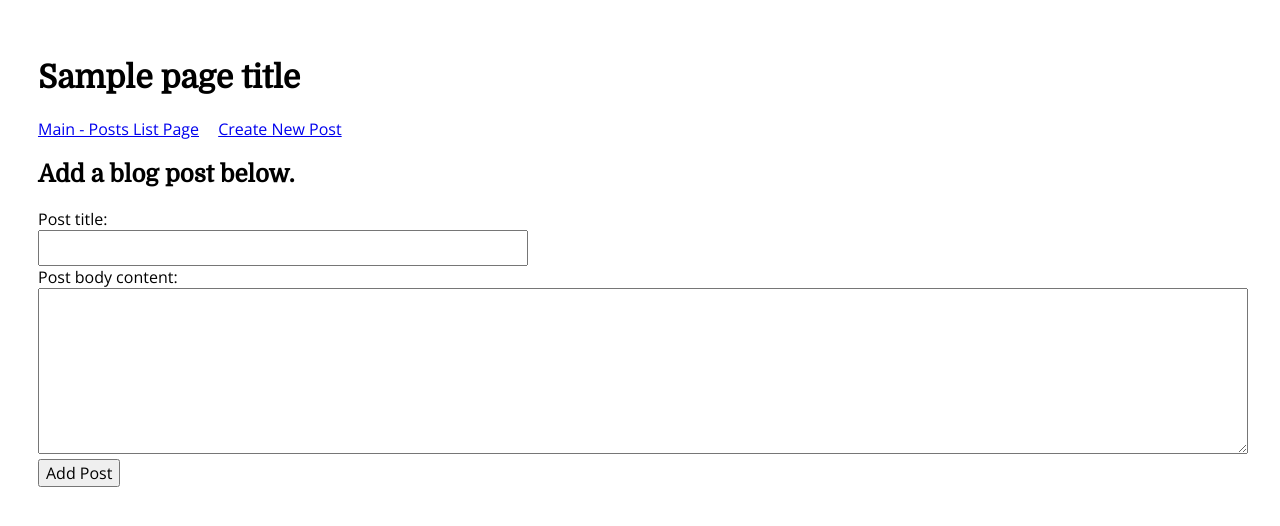
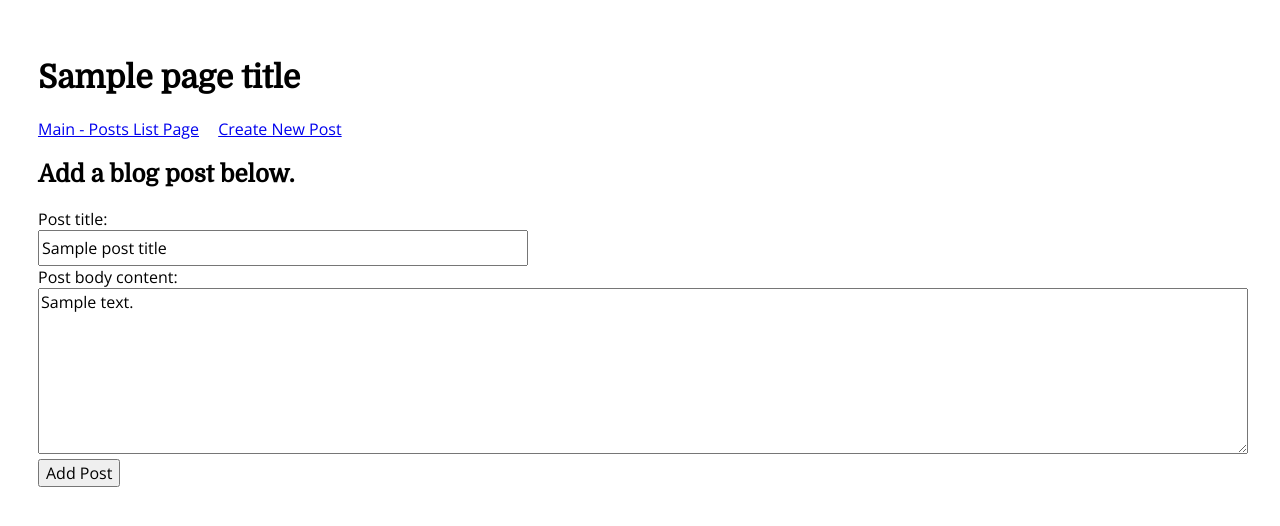
Before and after one commit to spchaplin/blogz, a Flask app: template templates/newpost.html in a window 1280 px wide. Shown: the top 526 px of the page. Run offline with Flask 2, Linux system fonts and the light colour scheme; the template is opened without the code that fills it: most values are stand-ins (such as "Sample title", 1, 10 or a date in 2020).

Commit message:
everything working with form validation added

```diff
--- a/main.py
+++ b/main.py
@@ -21,33 +21,55 @@ page_title = "Scott's Blog"
 
 @app.route('/blog')
 def index():
-    #tasks = Task.query.filter_by(completed=False).all()
     posts = Blog.query.all()
-    #completed_tasks = Task.query.filter_by(completed=True).all()
     return render_template('posts.html', posts=posts, page_title=page_title)
 
 @app.route('/newpost', methods=['GET', 'POST'])
 def newpost():
     if request.method == 'POST':
+        ### form validation ###
+        is_valid_form = True
         post_title = request.form['post_title']
         post_content = request.form['post_content']
-       # new_task = Task(task_name)
+        if post_title == '':
+            post_title_error = 'Please enter a post title.'
+            is_valid_form = False
+        else:
+            #varialble must have some value b/f refrenced
+            post_title_error = ''
+        if post_content == '':
+            post_content_error = 'Please enter some post content.'
+            is_valid_form = False
+        else:
+            post_content_error = ''
+        if not is_valid_form:
+            #get request
+            return redirect('/newpost?post_title={post_title}&post_content={post_content}&post_title_error={post_title_error}&post_content_error={post_content_error}'.format(post_title=post_title, post_content=post_content,post_title_error=post_title_error, post_content_error=post_content_error))
+        ### end form validation ###
+
+        #if form is valid, write record to db and redirect to main post list page...
         new_post = Blog(post_title, post_content)
         db.session.add(new_post)
         db.session.commit()
         return redirect('/blog')
-    return render_template('newpost.html', page_title=page_title)
 
-# @app.route('/delete-task', methods=['POST'])
-# def delete_task():
+    #if form is not being posted, render form as get request...
+    post_title = request.args.get('post_title')
+    post_content = request.args.get('post_content')
+    post_title_error = request.args.get('post_title_error')
+    post_content_error = request.args.get('post_content_error')
 
-#     task_id = int(request.form['task-id'])
-#     task = Task.query.get(task_id)
-#     task.completed = True
-#     db.session.add(task)
-#     db.session.commit()
+    if not post_title:
+        # prevents 'None' from displaying for null value
+        post_title = ''
+    if not post_content:
+        post_content = ''
+    if not post_title_error:
+        post_title_error = ''
+    if not post_content_error:
+        post_content_error = ''
 
-#     return redirect('/')
+    return render_template('newpost.html', page_title=page_title, post_title=post_title, post_content=post_content, post_title_error=post_title_error, post_content_error=post_content_error)
 
 if __name__ == '__main__':
     app.run()
--- a/templates/base.html
+++ b/templates/base.html
@@ -2,7 +2,7 @@
 <html>
     <head>
         <title>{{page_title}}</title>
-        <link href="https://fonts.googleapis.com/css?family=Domine|Open+Sans" rel="stylesheet">
+        <link href='https://fonts.googleapis.com/css?family=Domine|Open+Sans' rel='stylesheet'>
         <style>
         body{
         font-family: 'Open Sans', sans-serif;
@@ -31,8 +31,8 @@
     </head>
 <body>
     <h1>{{page_title}}</h1>
-    <a href="/blog">Main - Posts List Page</a>
-    <a href="/newpost" class="newpost">Create New Post</a>
+    <a href='/blog'>Main - Posts List Page</a>
+    <a href='/newpost' class='newpost'>Create New Post</a>
     {% block content %}
     {% endblock %}
 </body>
--- a/templates/newpost.html
+++ b/templates/newpost.html
@@ -1,17 +1,17 @@
-{% extends "base.html" %}
+{% extends 'base.html' %}
 
 {% block content %}
 <form method='post'>
     <h2>Add a blog post below.</h2>
     <label>
         Post title:<br>
-        <input class="post_title" type="text" name='post_title' /><br>
+        <input class='post_title' type='text' name='post_title' value='{{post_title}}' placeholder='{{post_title_error}}' /><br>
     </label>
     <label>
         Post body content:<br>
-        <textarea name="post_content"></textarea><br>
+        <textarea name='post_content' placeholder='{{post_content_error}}'>{{post_content}}</textarea><br>
     </label>
-    <input type="submit" value='Add Post' />
+    <input type='submit' value='Add Post' />
 </form>
 
 {% endblock %}
--- a/templates/posts.html
+++ b/templates/posts.html
@@ -1,4 +1,4 @@
-{% extends "base.html" %}
+{% extends 'base.html' %}
 
 {% block content %}
 
```
